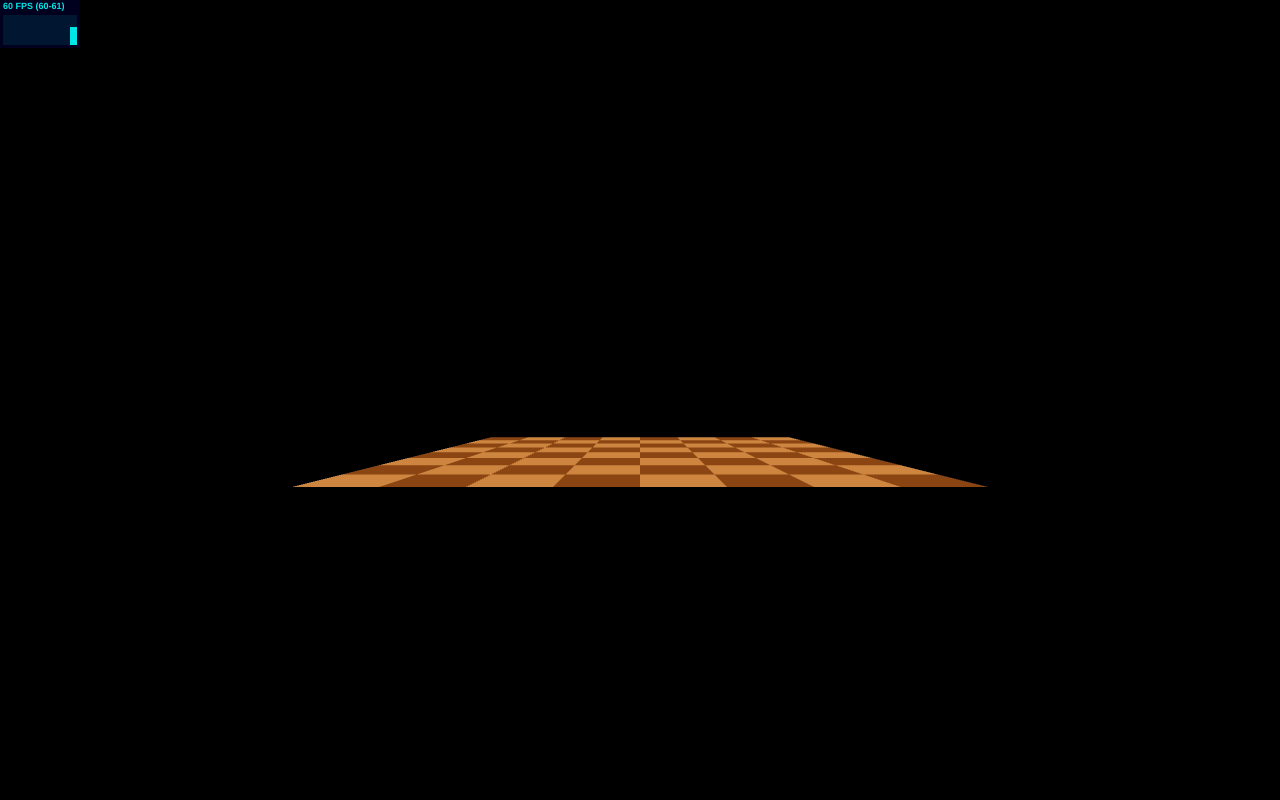
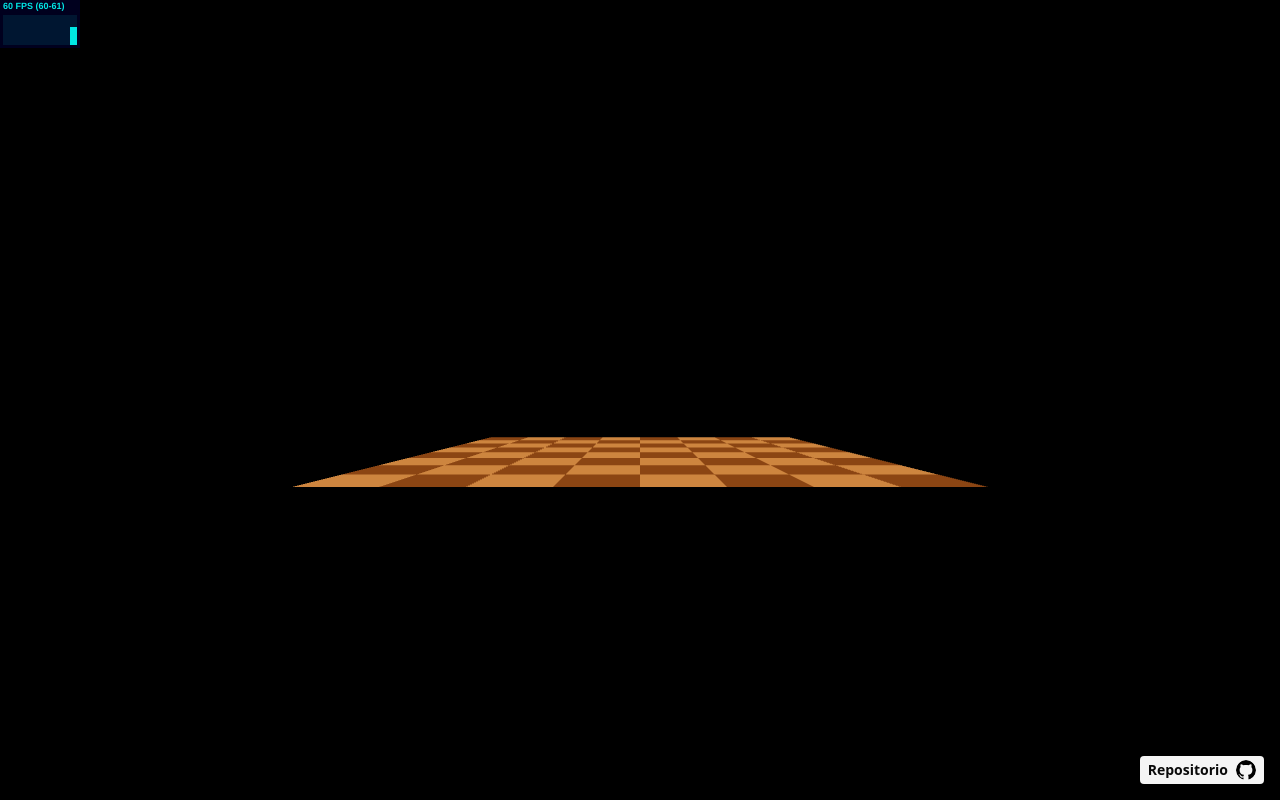
Before and after one commit to CastDev-j/2.1-chest-board, a website built with Vite: page index.html in a window 1280 px wide. Built offline with nearby package versions, Linux system fonts and the light colour scheme.

Commit message:
Add GitHub repository link to index.html

```diff
--- a/index.html
+++ b/index.html
@@ -10,6 +10,20 @@
 <body class="flex justify-center items-center min-h-screen bg-black">
     <canvas id="webgl-canvas" class="w-screen h-screen bg-black"></canvas>
 
+    <a href="https://github.com/CastDev-j/2.1-chest-board" target="_blank"
+        class="absolute bottom-4 right-4 text-neutral-950 text-sm font-semibold flex items-center  px-2 py-1 bg-neutral-100 rounded">
+        Repositorio
+        <svg viewBox="0 0 20 20" class="w-5 h-5 ml-2 rounded-full" fill="#000000">
+            <g id="Dribbble-Light-Preview" transform="translate(-140.000000, -7559.000000)" fill="#000000">
+                <g id="icons" transform="translate(56.000000, 160.000000)">
+                    <path
+                        d="M94,7399 C99.523,7399 104,7403.59 104,7409.253 C104,7413.782 101.138,7417.624 97.167,7418.981 C96.66,7419.082 96.48,7418.762 96.48,7418.489 C96.48,7418.151 96.492,7417.047 96.492,7415.675 C96.492,7414.719 96.172,7414.095 95.813,7413.777 C98.04,7413.523 100.38,7412.656 100.38,7408.718 C100.38,7407.598 99.992,7406.684 99.35,7405.966 C99.454,7405.707 99.797,7404.664 99.252,7403.252 C99.252,7403.252 98.414,7402.977 96.505,7404.303 C95.706,7404.076 94.85,7403.962 94,7403.958 C93.15,7403.962 92.295,7404.076 91.497,7404.303 C89.586,7402.977 88.746,7403.252 88.746,7403.252 C88.203,7404.664 88.546,7405.707 88.649,7405.966 C88.01,7406.684 87.619,7407.598 87.619,7408.718 C87.619,7412.646 89.954,7413.526 92.175,7413.785 C91.889,7414.041 91.63,7414.493 91.54,7415.156 C90.97,7415.418 89.522,7415.871 88.63,7414.304 C88.63,7414.304 88.101,7413.319 87.097,7413.247 C87.097,7413.247 86.122,7413.234 87.029,7413.87 C87.029,7413.87 87.684,7414.185 88.139,7415.37 C88.139,7415.37 88.726,7417.2 91.508,7416.58 C91.513,7417.437 91.522,7418.245 91.522,7418.489 C91.522,7418.76 91.338,7419.077 90.839,7418.982 C86.865,7417.627 84,7413.783 84,7409.253 C84,7403.59 88.478,7399 94,7399"
+                        id="github-[#142]"> </path>
+                </g>
+            </g>
+        </svg>
+    </a>
+
     <script type="module" src="/src/index.ts"></script>
 </body>
 
```
